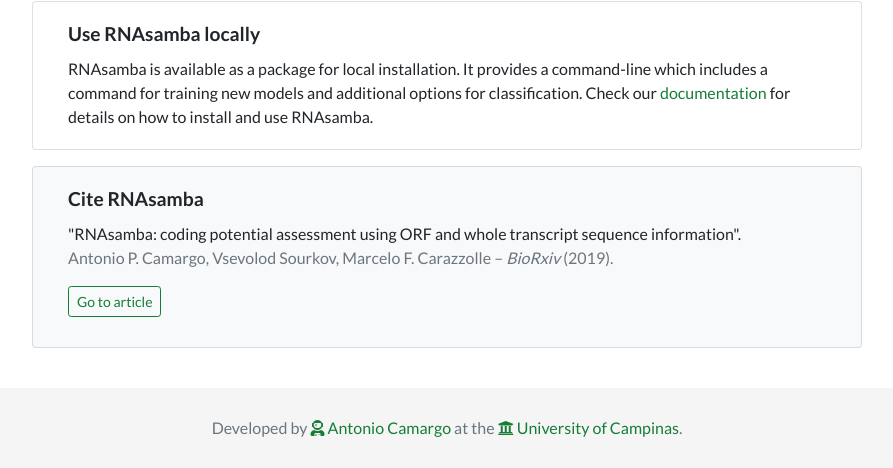
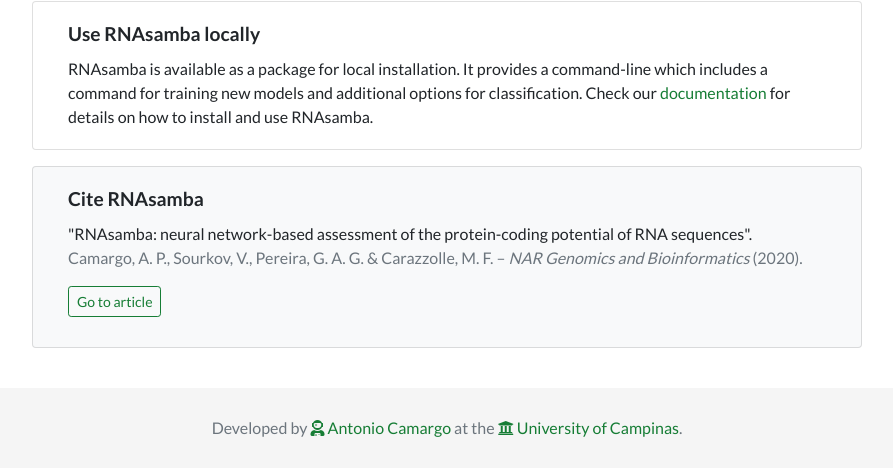
Before and after one commit to apcamargo/rnasamba-webapp, a Flask app: page / in a window 1280 px wide. Shown: the part 397-865 px from the top of the page, without its empty margins (193-1086 px from the left). Run offline with Flask 2, Linux system fonts and the light colour scheme; parts of the project's set-up code (start-up, migrations or seed data) failed here and were passed over; some libraries are stand-ins or nearby versions.

Commit message:
Update the citation

```diff
--- a/rnasamba-webapp/templates/index.html
+++ b/rnasamba-webapp/templates/index.html
@@ -42,14 +42,15 @@
 </div>
 <!-- Citation card -->
 <div class="card bg-light col-12" style="margin-bottom:1rem">
-  <div class="card-body">
-    <h5 class="card-title">Cite RNAsamba</h5>
-    <p class="card-text" style="margin: 0px;">"RNAsamba: coding potential assessment using ORF and whole transcript
-      sequence information".</p>
-    <p class="card-text text-muted">Antonio P. Camargo, Vsevolod Sourkov, Marcelo F. Carazzolle &ndash; <em>BioRxiv</em> (2019).</p>
-    <a class="btn btn-outline-primary btn-sm mr-2" role="button"
-      href="https://www.biorxiv.org/content/10.1101/620880v1.abstract/">Go to article</a>
-  </div>
+    <div class="card-body">
+        <h5 class="card-title">Cite RNAsamba</h5>
+        <p class="card-text" style="margin: 0px;">"RNAsamba: neural network-based assessment of the protein-coding
+            potential of RNA sequences".</p>
+        <p class="card-text text-muted">Camargo, A. P., Sourkov, V., Pereira, G. A. G. & Carazzolle, M. F. &ndash;
+            <em>NAR Genomics and Bioinformatics</em> (2020).</p>
+        <a class="btn btn-outline-primary btn-sm mr-2" role="button"
+            href="https://academic.oup.com/nargab/article/2/1/lqz024/5701461/">Go to article</a>
+    </div>
 </div>
 
 {% endblock content %}
```
